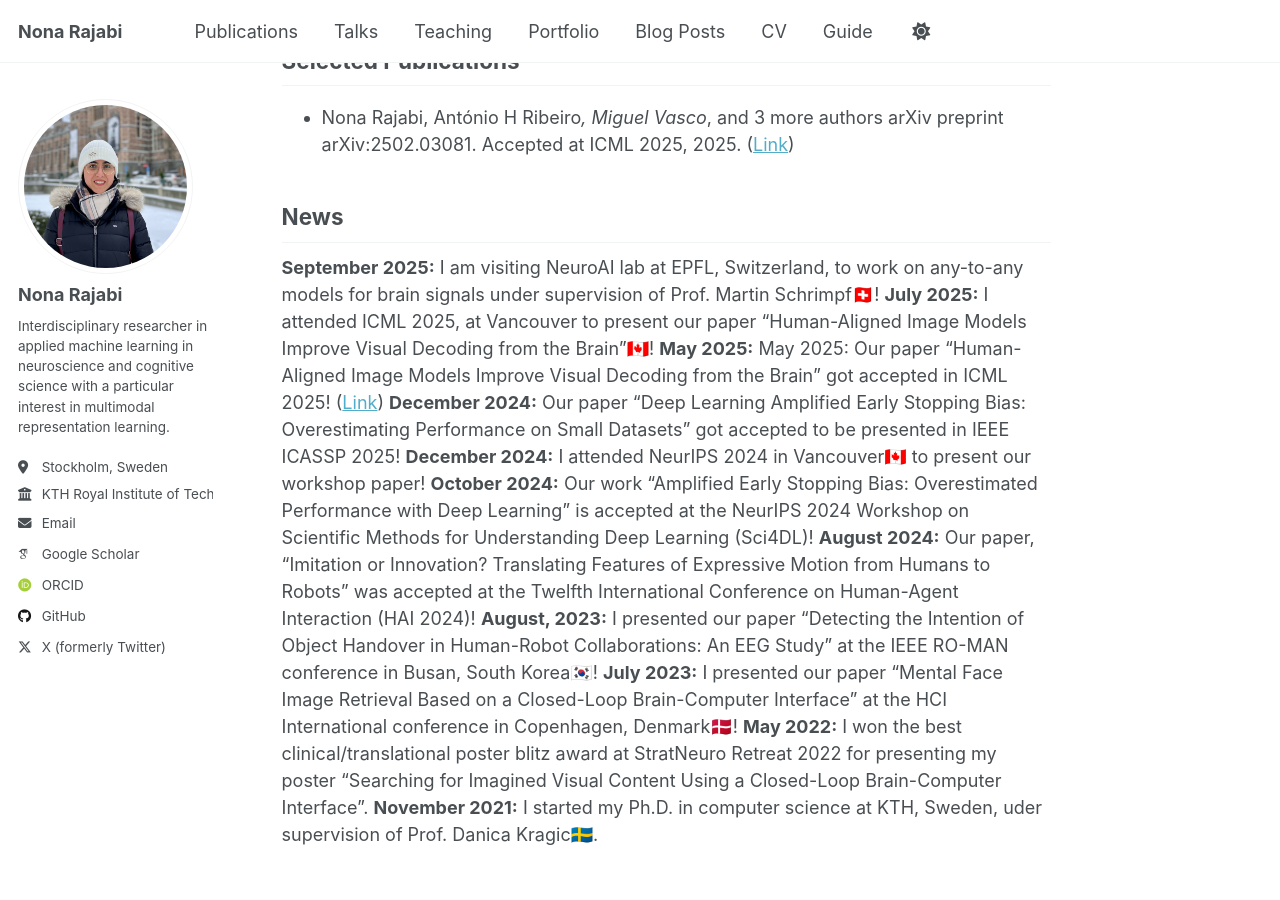
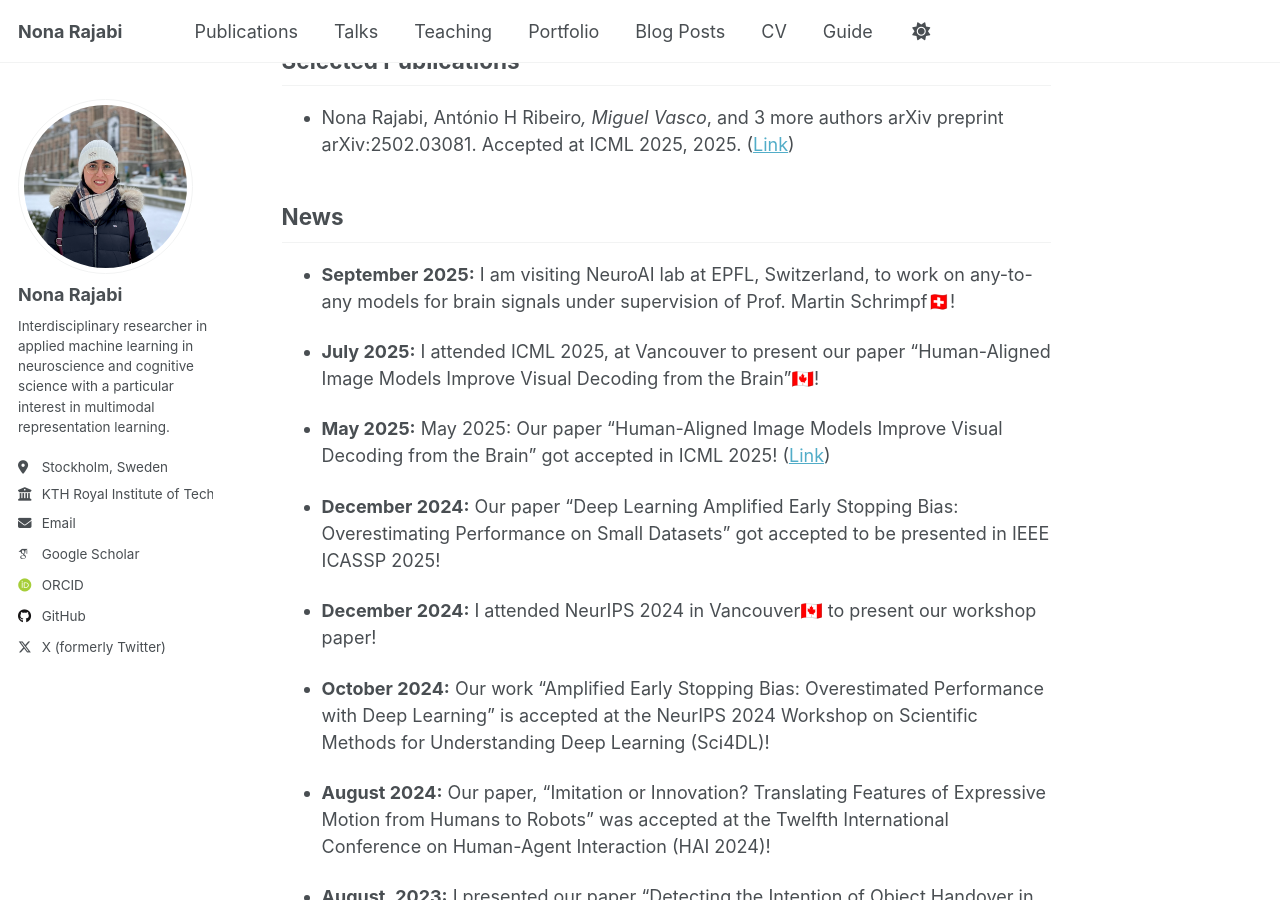
Before and after one commit to NonaRjb/nonarjb.github.io, a Jekyll site: the page built from _pages/about.md, in a window 1280 px wide and 900 px high, scrolled down 880 px. Built offline with Jekyll 4.4.1, drawn with Linux system fonts in a browser that asks for light colours; some web fonts are replaced; a script that is not in the unit is left out.

Commit message:
updated about

```diff
--- a/_pages/about.md
+++ b/_pages/about.md
@@ -36,14 +36,24 @@ Selected Publications
 
 News
 ------
-**September 2025:** I am visiting NeuroAI lab at EPFL, Switzerland, to work on any-to-any models for brain signals under supervision of Prof. Martin Schrimpf🇨🇭!
-**July 2025:** I attended ICML 2025, at Vancouver to present our paper "Human-Aligned Image Models Improve Visual Decoding from the Brain"🇨🇦!
-**May 2025:** May 2025: Our paper "Human-Aligned Image Models Improve Visual Decoding from the Brain" got accepted in ICML 2025! ([Link](https://openreview.net/pdf?id=i6uxIAAMje))
-**December 2024:** Our paper "Deep Learning Amplified Early Stopping Bias: Overestimating Performance on Small Datasets" got accepted to be presented in IEEE ICASSP 2025!
-**December 2024:** I attended NeurIPS 2024 in Vancouver🇨🇦 to present our workshop paper!
-**October 2024:** Our work "Amplified Early Stopping Bias: Overestimated Performance with Deep Learning" is accepted at the NeurIPS 2024 Workshop on Scientific Methods for Understanding Deep Learning (Sci4DL)!
-**August 2024:** Our paper, "Imitation or Innovation? Translating Features of Expressive Motion from Humans to Robots" was accepted at the Twelfth International Conference on Human-Agent Interaction (HAI 2024)!
-**August, 2023:** I presented our paper "Detecting the Intention of Object Handover in Human-Robot Collaborations: An EEG Study" at the IEEE RO-MAN conference in Busan, South Korea🇰🇷!
-**July 2023:** I presented our paper "Mental Face Image Retrieval Based on a Closed-Loop Brain-Computer Interface" at the HCI International conference in Copenhagen, Denmark🇩🇰!
-**May 2022:** I won the best clinical/translational poster blitz award at StratNeuro Retreat 2022 for presenting my poster "Searching for Imagined Visual Content Using a Closed-Loop Brain-Computer Interface".
-**November 2021:** I started my Ph.D. in computer science at KTH, Sweden, uder supervision of Prof. Danica Kragic🇸🇪.
+- **September 2025:** I am visiting NeuroAI lab at EPFL, Switzerland, to work on any-to-any models for brain signals under supervision of Prof. Martin Schrimpf🇨🇭!
+
+- **July 2025:** I attended ICML 2025, at Vancouver to present our paper "Human-Aligned Image Models Improve Visual Decoding from the Brain"🇨🇦!
+
+- **May 2025:** May 2025: Our paper "Human-Aligned Image Models Improve Visual Decoding from the Brain" got accepted in ICML 2025! ([Link](https://openreview.net/pdf?id=i6uxIAAMje))
+
+- **December 2024:** Our paper "Deep Learning Amplified Early Stopping Bias: Overestimating Performance on Small Datasets" got accepted to be presented in IEEE ICASSP 2025!
+
+- **December 2024:** I attended NeurIPS 2024 in Vancouver🇨🇦 to present our workshop paper!
+
+- **October 2024:** Our work "Amplified Early Stopping Bias: Overestimated Performance with Deep Learning" is accepted at the NeurIPS 2024 Workshop on Scientific Methods for Understanding Deep Learning (Sci4DL)!
+
+- **August 2024:** Our paper, "Imitation or Innovation? Translating Features of Expressive Motion from Humans to Robots" was accepted at the Twelfth International Conference on Human-Agent Interaction (HAI 2024)!
+
+- **August, 2023:** I presented our paper "Detecting the Intention of Object Handover in Human-Robot Collaborations: An EEG Study" at the IEEE RO-MAN conference in Busan, South Korea🇰🇷!
+
+- **July 2023:** I presented our paper "Mental Face Image Retrieval Based on a Closed-Loop Brain-Computer Interface" at the HCI International conference in Copenhagen, Denmark🇩🇰!
+
+- **May 2022:** I won the best clinical/translational poster blitz award at StratNeuro Retreat 2022 for presenting my poster "Searching for Imagined Visual Content Using a Closed-Loop Brain-Computer Interface".
+
+- **November 2021:** I started my Ph.D. in computer science at KTH, Sweden, uder supervision of Prof. Danica Kragic🇸🇪.
```
